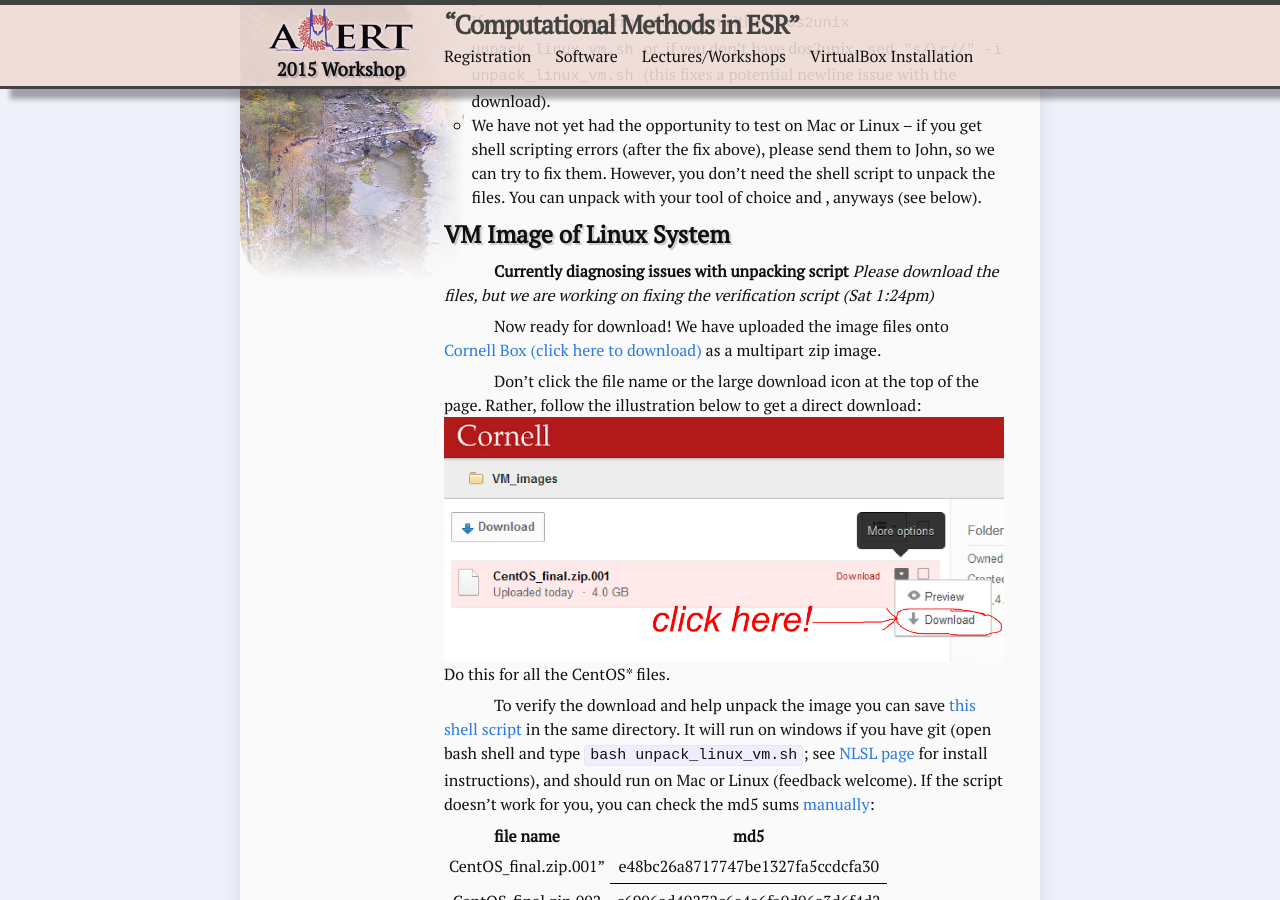
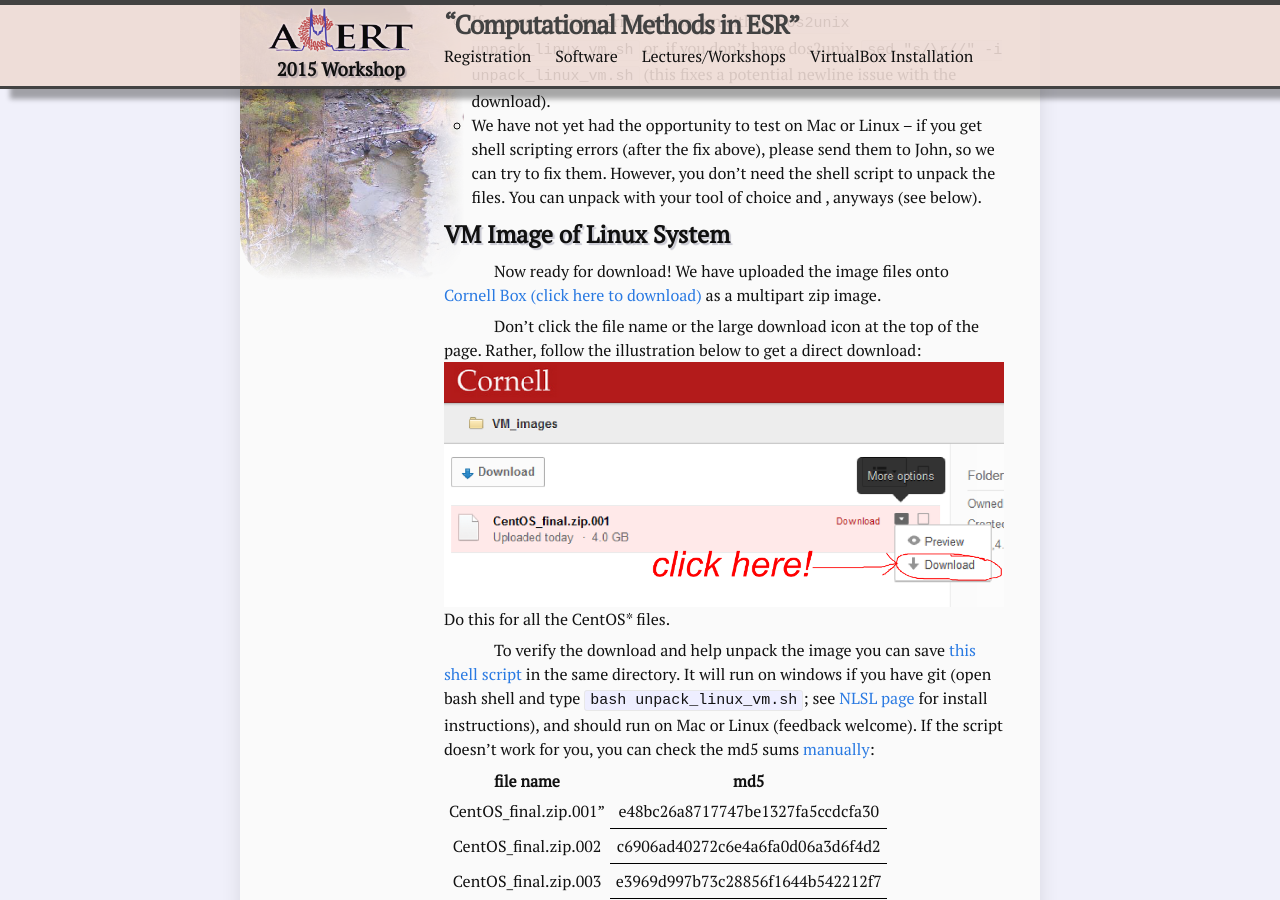
Before and after one commit to jmfranck/acert.github.io, a Jekyll site: the page built from VirtualBox/Downloads.md, in a window 1280 px wide and 900 px high, scrolled down 411 px. Built offline with Jekyll 4.4.1, drawn with Linux system fonts in a browser that asks for light colours.

Commit message:
small edit to script

```diff
--- a/VirtualBox/Downloads.md
+++ b/VirtualBox/Downloads.md
@@ -15,9 +15,6 @@ attribution: J. Franck
     - We have not yet had the opportunity to test on Mac or Linux -- if you get shell scripting errors (after the fix above), please send them to John, so we can try to fix them.  However, you don't need the shell script to unpack the files.  You can unpack with your tool of choice and , anyways (see below).
 
 ## VM Image of Linux System
-
-**Currently diagnosing issues with unpacking script**
-*Please download the files, but we are working on fixing the verification script (Sat 1:24pm)*
 
 Now ready for download!  We have uploaded the image files onto [Cornell Box (click here to download)](https://cornell.box.com/s/o47ptx9wr21ui15zbugjizjanz24jk6c){:target="_blank"} as a multipart zip image.
 
```
Also changed, not shown: 1 other file.
